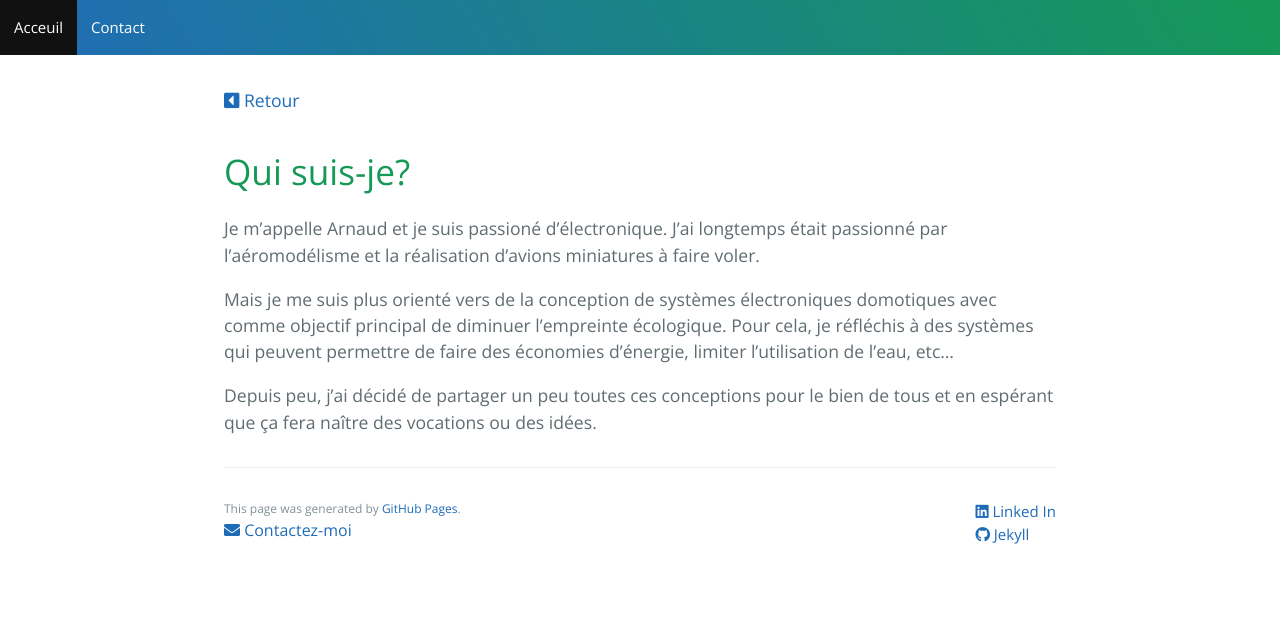
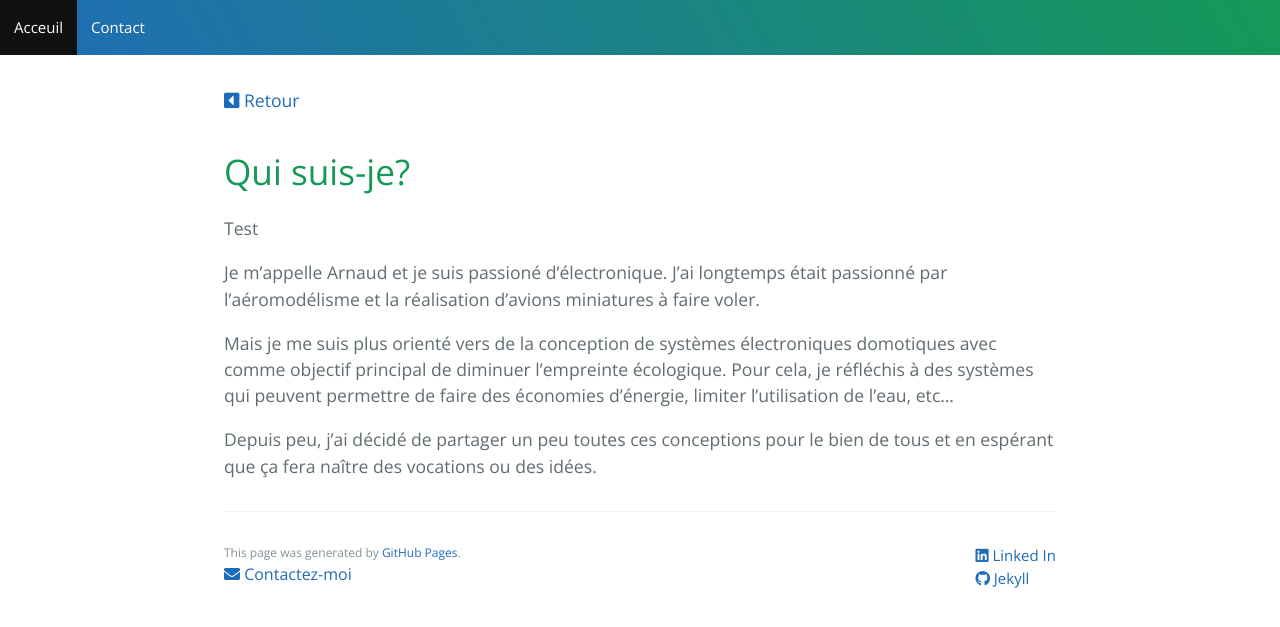
Before and after one commit to dufoura/dufoura.github.io, a Jekyll site: the page built from quisuisje.md, in a window 1280 px wide. Shown: the top 627 px of the page. Built offline with Jekyll 4.4.1, drawn with Linux system fonts in a browser that asks for light colours; nearby versions of some CDN libraries.

Commit message:
Update post.html

```diff
--- a/_layouts/post.html
+++ b/_layouts/post.html
@@ -3,6 +3,6 @@
 ---
 <a href="{{ site.url }}"><i class="fas fa-caret-square-left"></i> Retour</a>
 <h1>{{ page.title }}</h1>
-<p class="meta">{{ page.date | date_to_string }}</p>
+<p class="meta">Test</p>
 
 {{ content }}
```
